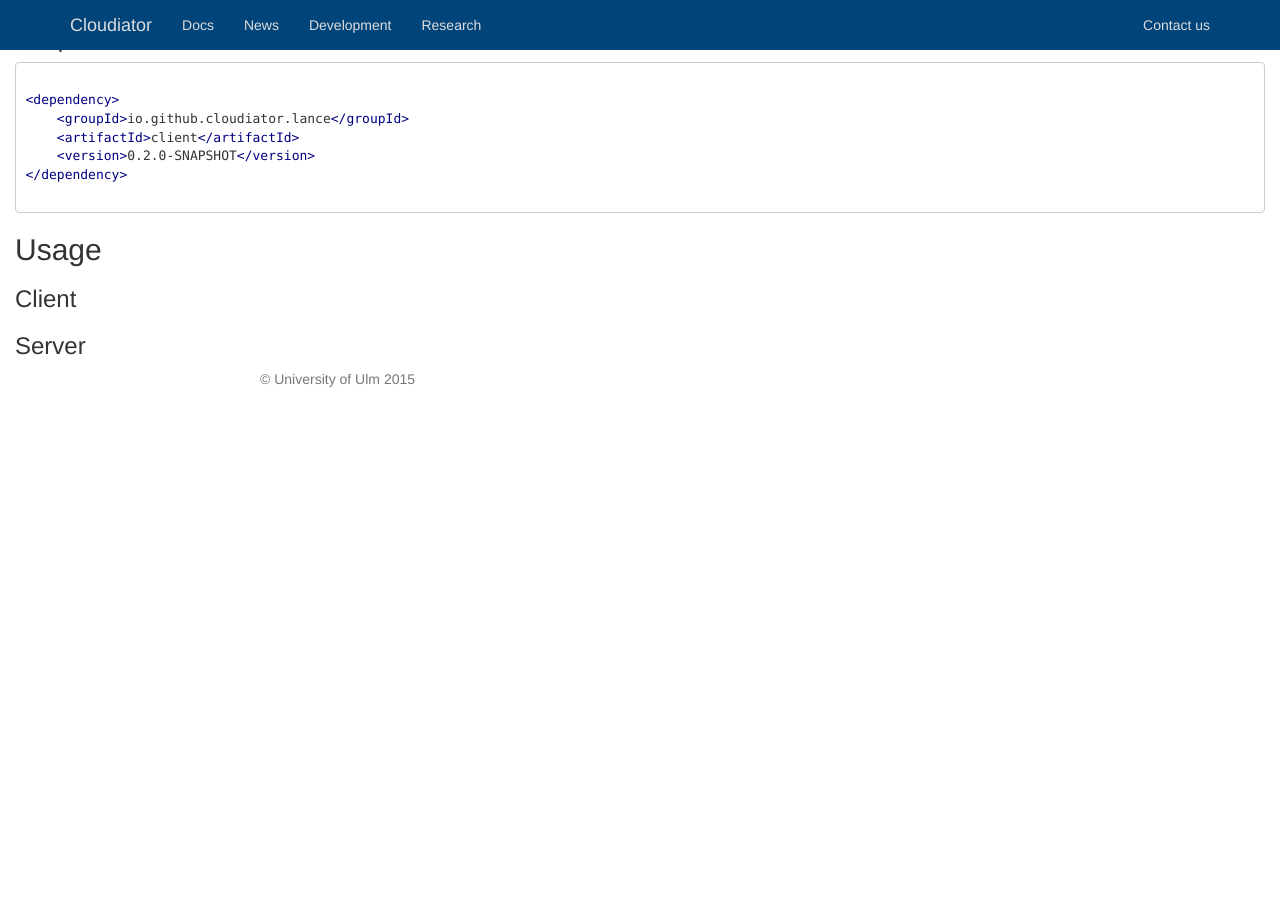
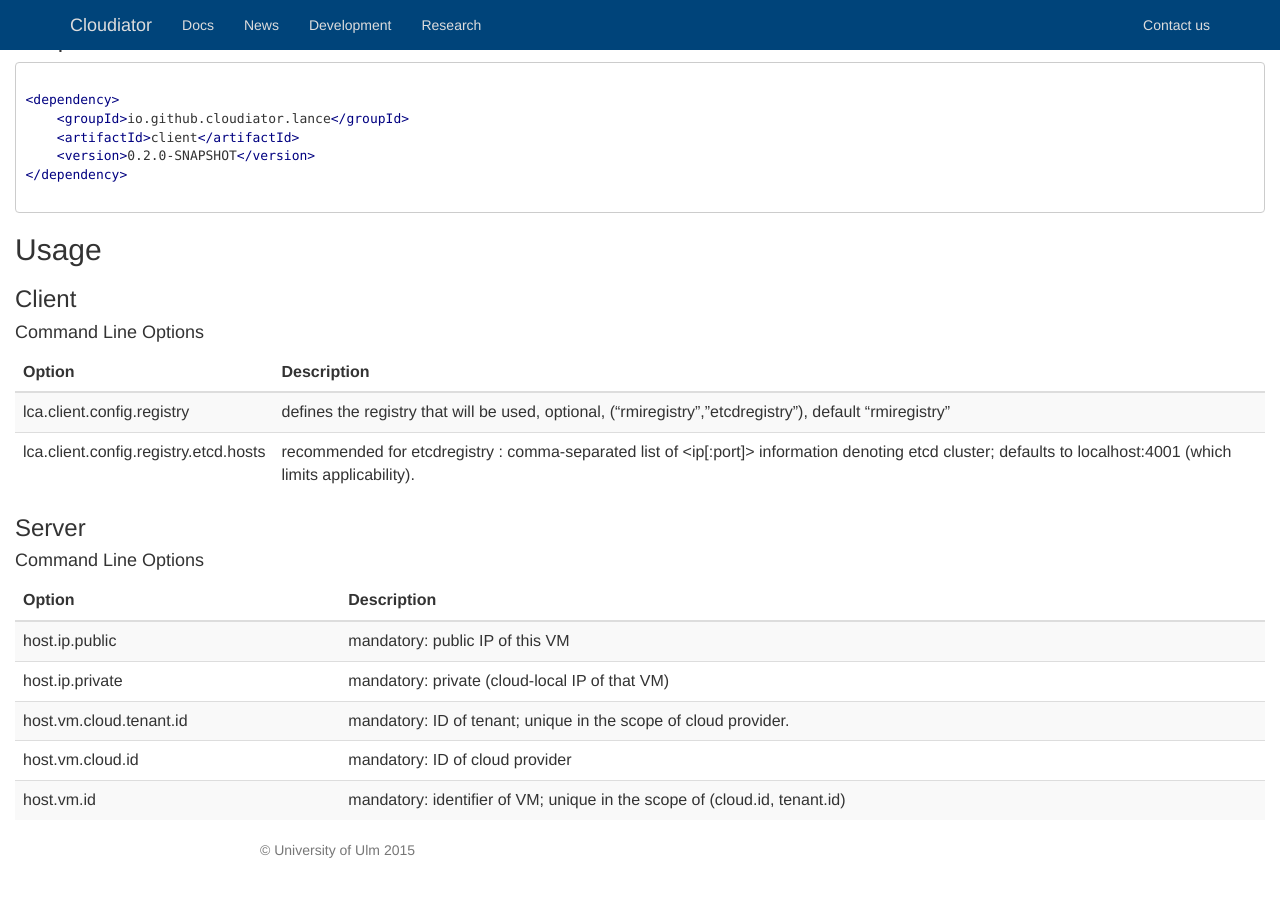
Before and after one commit to cloudiator/cloudiator.github.io, a Jekyll site: the page built from _components/lance.md, in a window 1280 px wide and 900 px high, scrolled down 839 px. Shown: the top 897 px of the window. Built offline with Jekyll 4.4.1, drawn with Linux system fonts in a browser that asks for light colours; before the commit the page ends 1268 px from its top, so only the background shows below that.

Commit message:
Added lance command line options

```diff
--- a/_components/lance.md
+++ b/_components/lance.md
@@ -47,4 +47,23 @@ snapshot can be retrieved from the [OSSRH](https://oss.sonatype.org/content/repo
 
 ### Client
 
+#### Command Line Options
+
+| Option | Description |
+| --- | --- |
+| lca.client.config.registry | defines the registry that will be used, optional, ("rmiregistry","etcdregistry"), default "rmiregistry" |
+| lca.client.config.registry.etcd.hosts | recommended for etcdregistry : comma-separated list of <ip[:port]> information denoting etcd cluster; defaults to localhost:4001 (which limits applicability). |
+{: .table .table-striped .table-responsive}
+
 ### Server
+
+#### Command Line Options
+
+| Option | Description |
+| --- | --- |
+| host.ip.public | mandatory: public IP of this VM |
+| host.ip.private | mandatory: private (cloud-local IP of that VM) |
+| host.vm.cloud.tenant.id | mandatory: ID of tenant; unique in the scope of cloud provider. |
+| host.vm.cloud.id | mandatory: ID of cloud provider |
+| host.vm.id | mandatory: identifier of VM; unique in the scope of (cloud.id, tenant.id) |
+{: .table .table-striped .table-responsive}
```
